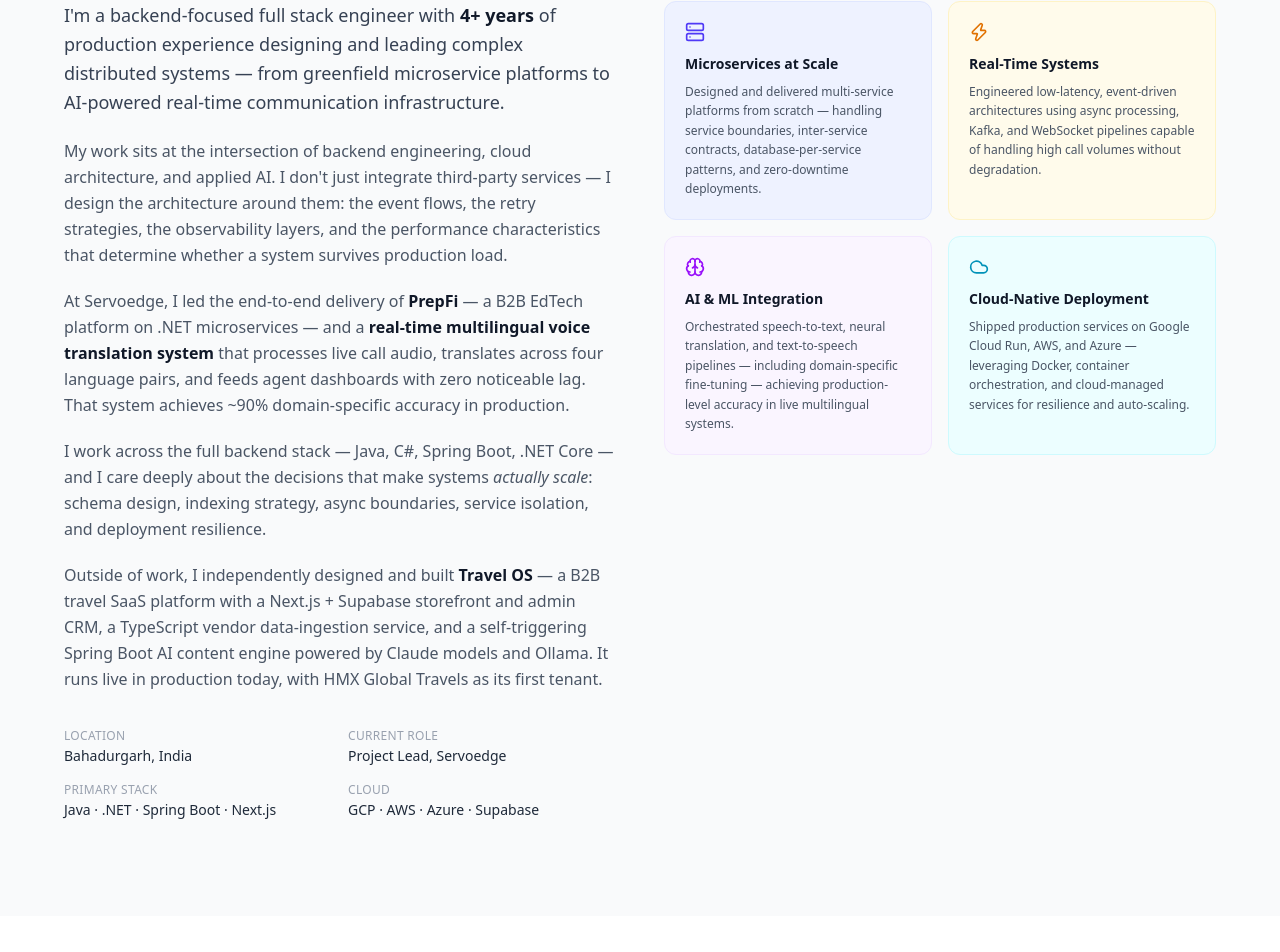
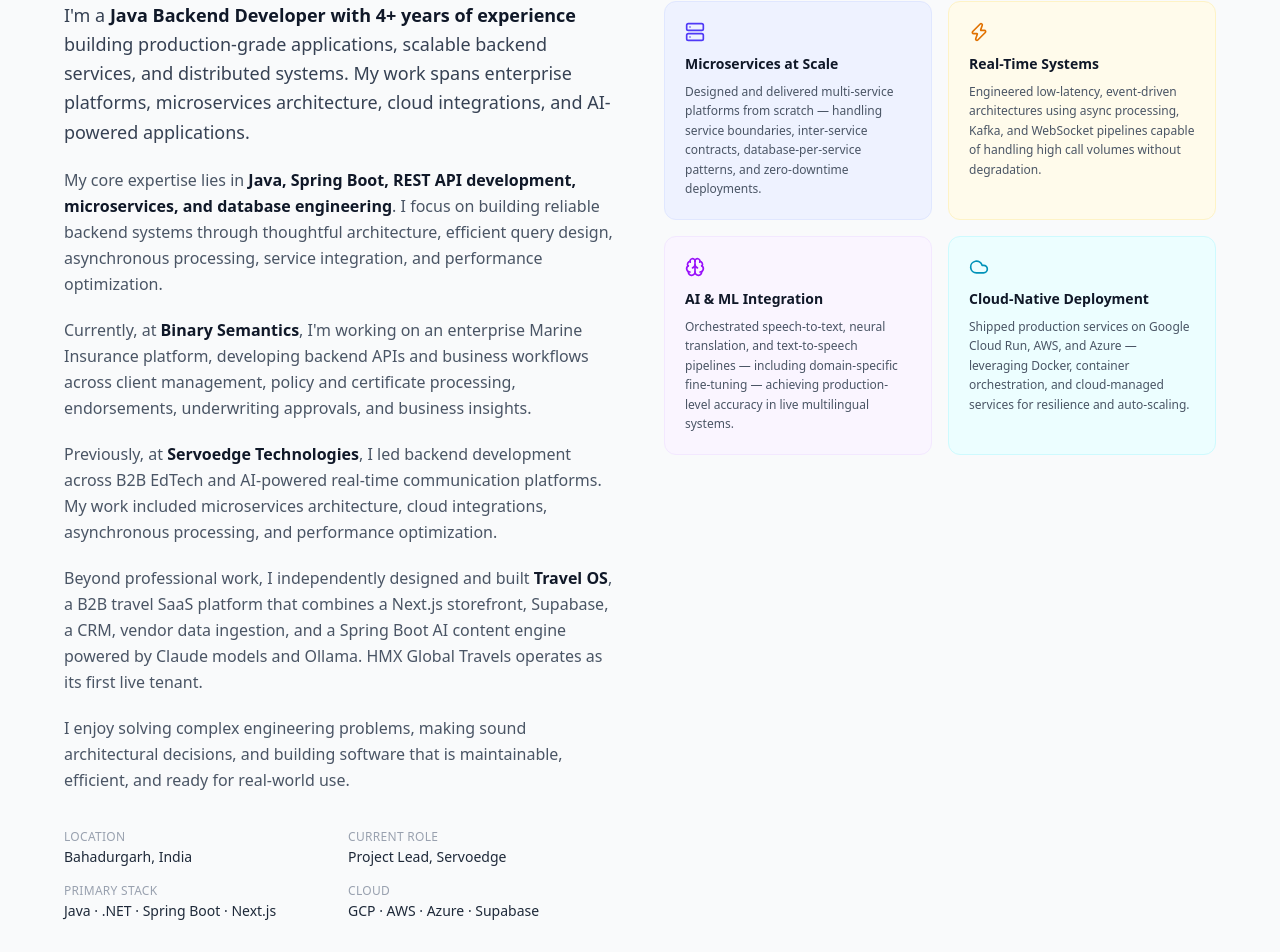
Before and after one commit to honeymdu/portfolio, a Next.js app: page /v1 in a window 1280 px wide. Shown: the part 1182-2134 px from the top of the page. Built offline with nearby package versions, Linux system fonts and the light colour scheme.

Commit message:
fixes about content

```diff
--- a/components/About.tsx
+++ b/components/About.tsx
@@ -61,38 +61,22 @@
           {/* Narrative */}
           <div className="space-y-5">
             <p className="text-gray-700 dark:text-gray-300 leading-relaxed text-lg">
-              I&apos;m a backend-focused full stack engineer with{" "}
-              <span className="text-gray-900 dark:text-white font-semibold">4+ years</span>{" "}
-              of production experience designing and leading complex distributed systems — from greenfield microservice
-              platforms to AI-powered real-time communication infrastructure.
+              I&apos;m a <span className="text-gray-900 dark:text-white font-semibold">Java Backend Developer with 4+ years of experience</span> building production-grade applications, scalable backend services, and distributed systems. My work spans enterprise platforms, microservices architecture, cloud integrations, and AI-powered applications.
             </p>
             <p className="text-gray-600 dark:text-gray-400 leading-relaxed">
-              My work sits at the intersection of backend engineering, cloud architecture, and applied AI. I don&apos;t
-              just integrate third-party services — I design the architecture around them: the event flows, the retry
-              strategies, the observability layers, and the performance characteristics that determine whether a system
-              survives production load.
+              My core expertise lies in <span className="text-gray-900 dark:text-white font-semibold">Java, Spring Boot, REST API development, microservices, and database engineering</span>. I focus on building reliable backend systems through thoughtful architecture, efficient query design, asynchronous processing, service integration, and performance optimization.
             </p>
             <p className="text-gray-600 dark:text-gray-400 leading-relaxed">
-              At Servoedge, I led the end-to-end delivery of{" "}
-              <span className="text-gray-900 dark:text-white font-semibold">PrepFi</span> — a B2B EdTech platform on
-              .NET microservices — and a{" "}
-              <span className="text-gray-900 dark:text-white font-semibold">
-                real-time multilingual voice translation system
-              </span>{" "}
-              that processes live call audio, translates across four language pairs, and feeds agent dashboards with
-              zero noticeable lag. That system achieves ~90% domain-specific accuracy in production.
+              Currently, at <span className="text-gray-900 dark:text-white font-semibold">Binary Semantics</span>, I&apos;m working on an enterprise Marine Insurance platform, developing backend APIs and business workflows across client management, policy and certificate processing, endorsements, underwriting approvals, and business insights.
             </p>
             <p className="text-gray-600 dark:text-gray-400 leading-relaxed">
-              I work across the full backend stack — Java, C#, Spring Boot, .NET Core — and I care deeply about the
-              decisions that make systems <em>actually scale</em>: schema design, indexing strategy, async boundaries,
-              service isolation, and deployment resilience.
+              Previously, at <span className="text-gray-900 dark:text-white font-semibold">Servoedge Technologies</span>, I led backend development across B2B EdTech and AI-powered real-time communication platforms. My work included microservices architecture, cloud integrations, asynchronous processing, and performance optimization.
             </p>
             <p className="text-gray-600 dark:text-gray-400 leading-relaxed">
-              Outside of work, I independently designed and built{" "}
-              <span className="text-gray-900 dark:text-white font-semibold">Travel OS</span> — a B2B travel SaaS
-              platform with a Next.js + Supabase storefront and admin CRM, a TypeScript vendor data-ingestion service,
-              and a self-triggering Spring Boot AI content engine powered by Claude models and Ollama. It runs live in
-              production today, with HMX Global Travels as its first tenant.
+              Beyond professional work, I independently designed and built <span className="text-gray-900 dark:text-white font-semibold">Travel OS</span>, a B2B travel SaaS platform that combines a Next.js storefront, Supabase, a CRM, vendor data ingestion, and a Spring Boot AI content engine powered by Claude models and Ollama. HMX Global Travels operates as its first live tenant.
+            </p>
+            <p className="text-gray-600 dark:text-gray-400 leading-relaxed">
+              I enjoy solving complex engineering problems, making sound architectural decisions, and building software that is maintainable, efficient, and ready for real-world use.
             </p>
 
             {/* Quick facts */}
```
